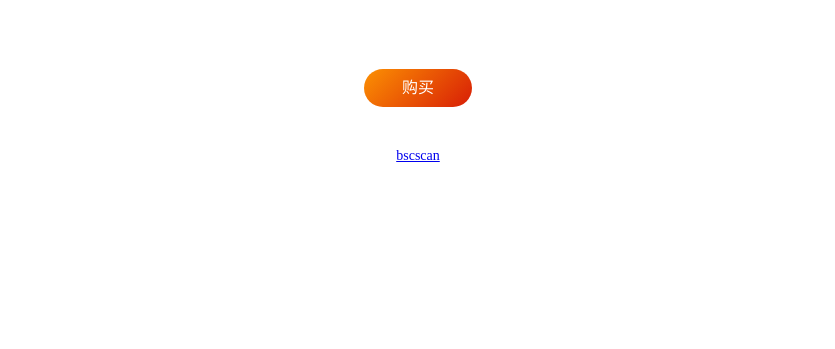
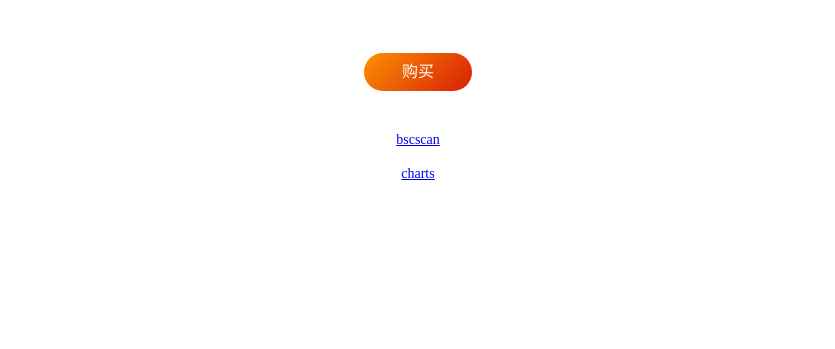
Before and after one commit to haowei4032/roi-token, a plain HTML site: page index.html in a window 1280 px wide. Shown: the part 451-800 px from the top of the page, without its empty margins (222-1057 px from the left). Drawn offline with Linux system fonts and the light colour scheme.

Commit message:
Initial commit

```diff
--- a/index.html
+++ b/index.html
@@ -94,5 +94,6 @@ body > div > a {
 	<div>币安智能链BEP20智能合约代币，发行总量：999,999,999,999,998，100%永久锁定流动性</div>
 	<a href="//exchange.pancakeswap.finance/#/swap?inputCurrency=BNB&outputCurrency=0x7f4dbb72710ecfd6434e78ff2b100045c08894d9" target="_blank">购买</a>
 	<div><a href="https://bscscan.com/token/0x7f4dbb72710ecfd6434e78ff2b100045c08894d9" target="_blank">bscscan</a></div>
+	<div><a href="https://poocoin.app/tokens/0x7f4dbb72710ecfd6434e78ff2b100045c08894d9" target="_blank">charts</a></div>
 </body>
 </html>
```
Also changed, not shown: logo_256x256.png (added).
